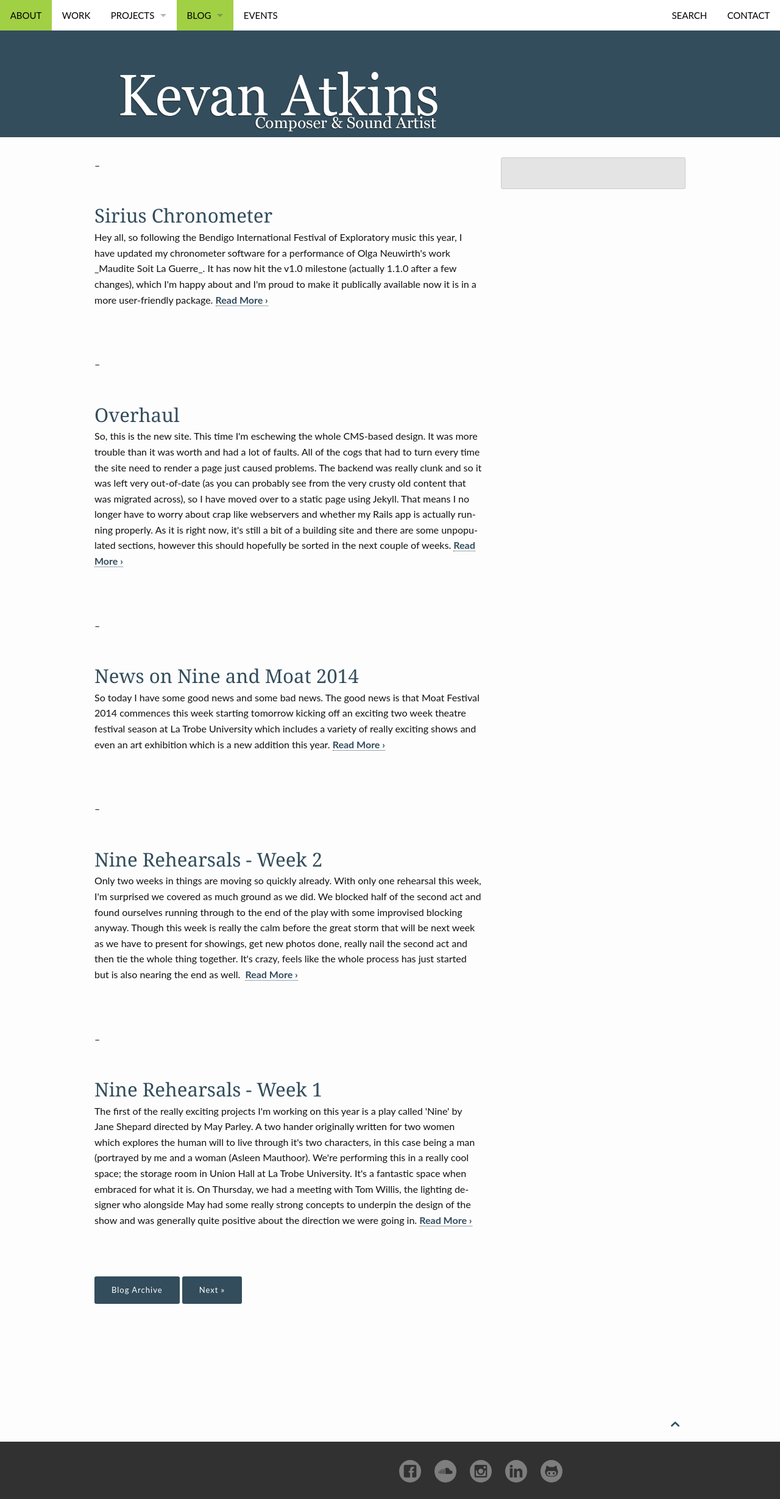
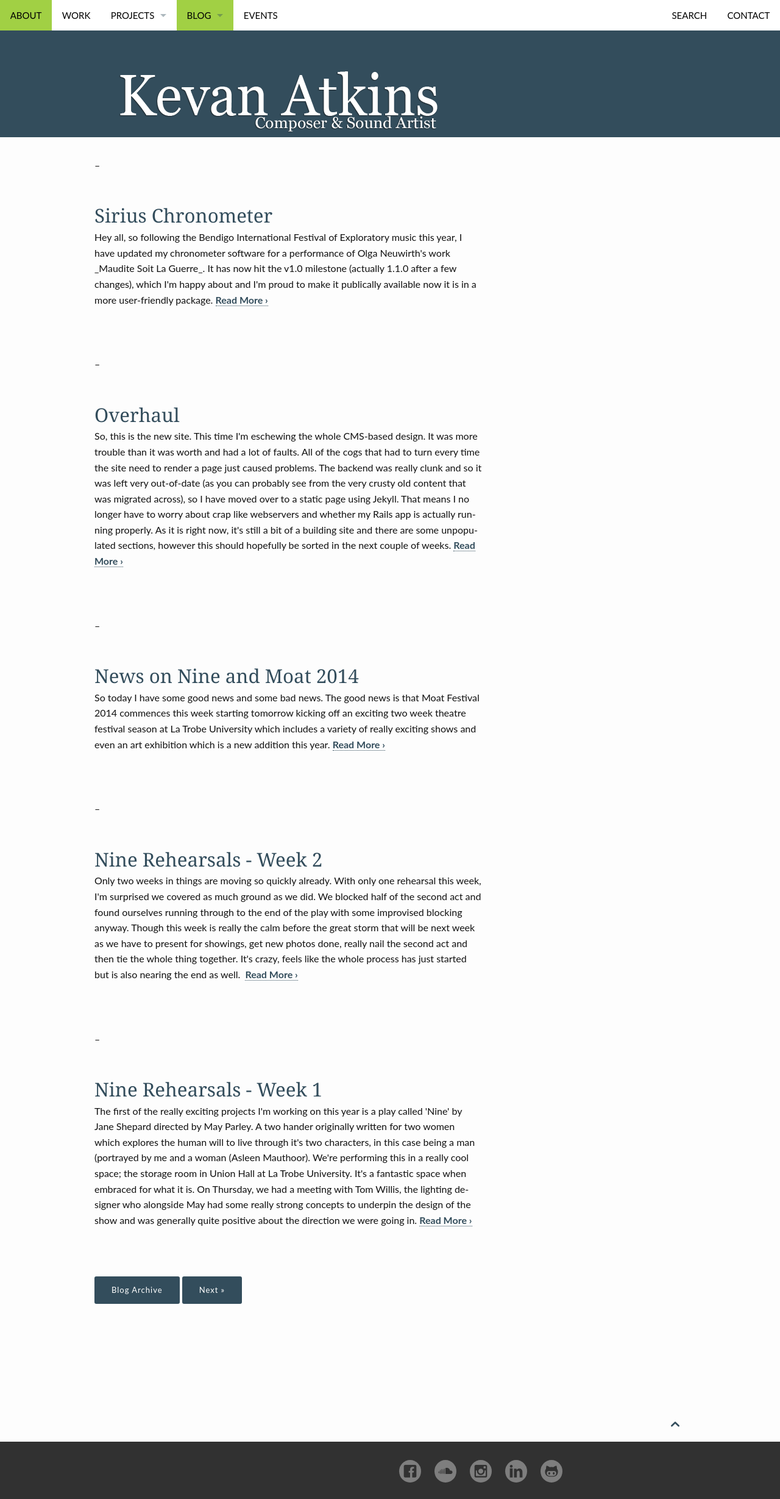
Before and after one commit to unclewalter/unclewalter.github.io, a Jekyll site: the page built from blog/index.html, in a window 1280 px wide. Shown: the whole page at 61% size. Built offline with Jekyll 4.4.1, drawn with Linux system fonts in a browser that asks for light colours; the list of posts is cut into pages by our own code.

Commit message:
Removing sidebar from blog for now.

```diff
--- a/_layouts/blog.html
+++ b/_layouts/blog.html
@@ -10,9 +10,4 @@ header:
 	<div class="medium-8 columns t30">
 		{% include pagination.html %}
 	</div><!-- /.medium-7.columns -->
-
-
-	<div class="medium-4 columns t30">
-		{% include sidebar.html %}
-	</div><!-- /.medium-5.columns -->
 </div><!-- /.row -->
```
